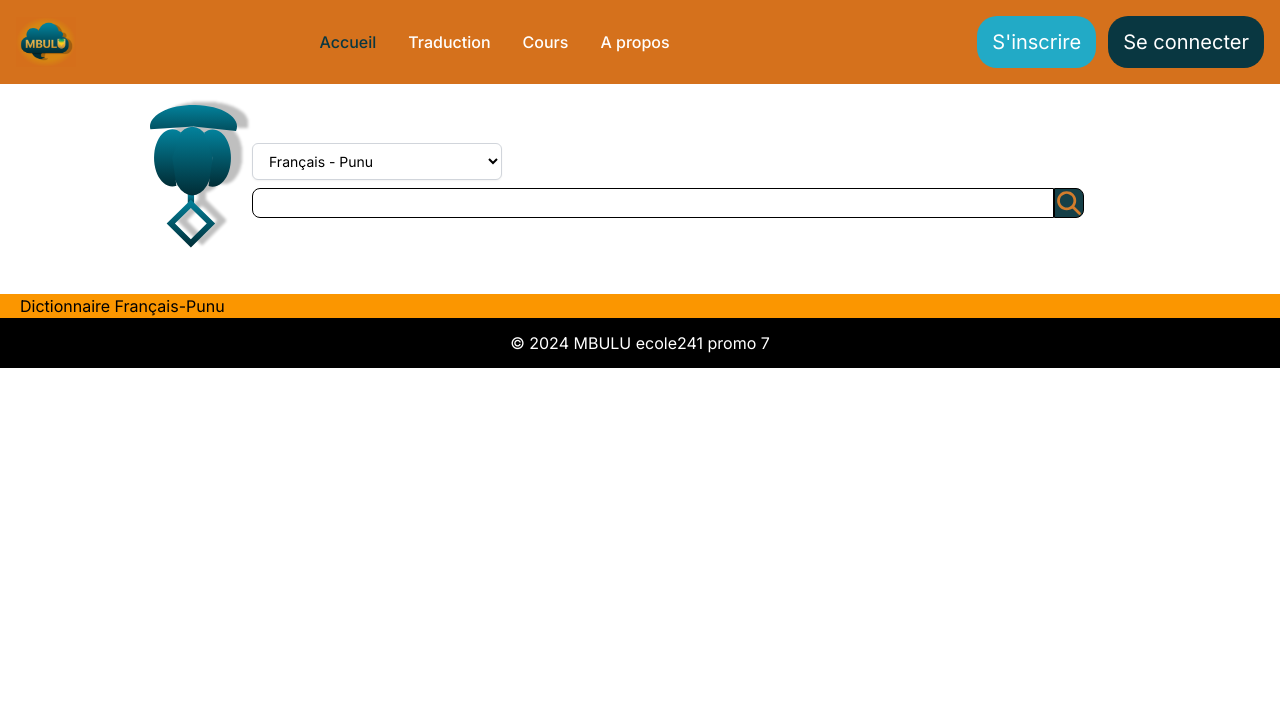
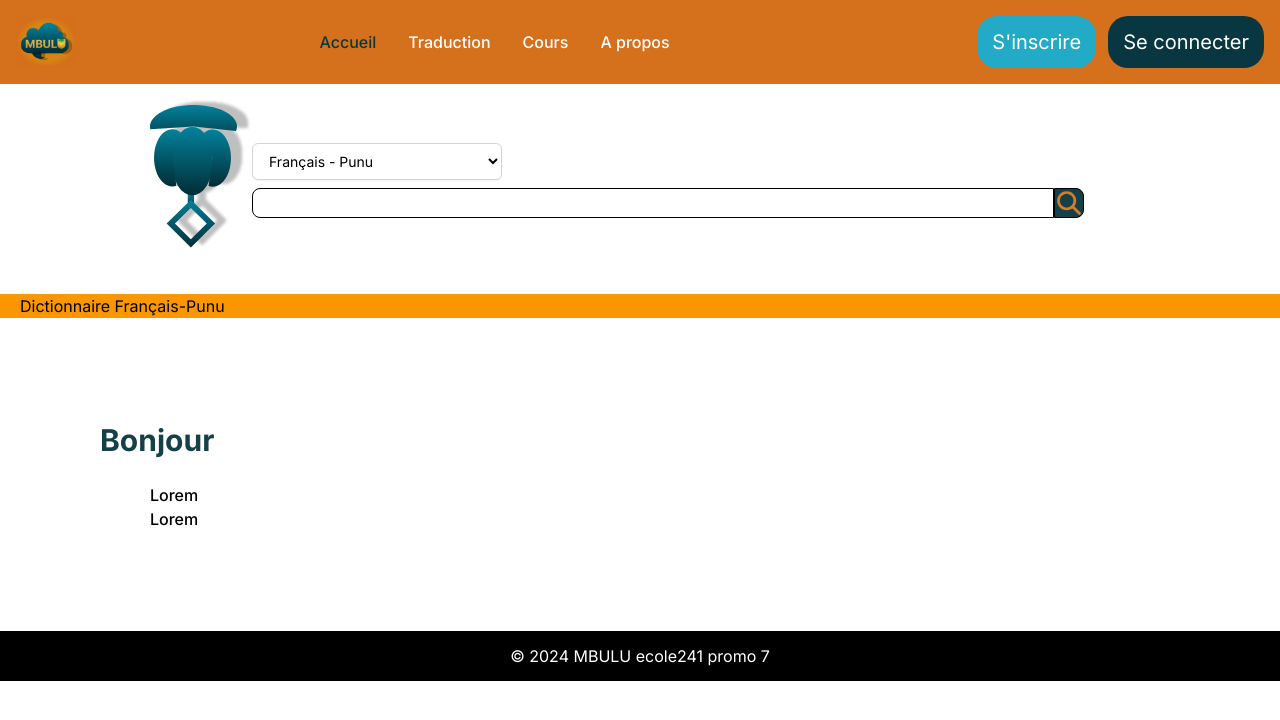
Before and after one commit to franckdarren/mbulu, a Next.js app: page /dictionnaire in a window 1280 px wide. Shown: the top 720 px of the page. Built offline with nearby package versions, Linux system fonts and the light colour scheme.

Commit message:
ajout des modifications

```diff
--- a/app/dictionnaire/page.js
+++ b/app/dictionnaire/page.js
@@ -2,6 +2,7 @@ import Image from "next/image";
 import { Search } from "./Search";
 import { Navbar } from "../_components/Navbar";
 import { Footer } from "../_components/Footer";
+import { Dictionnaire } from "./Dictionnaire";
 
 export default function PageDictionnaire() {
     return (
@@ -32,6 +33,8 @@ export default function PageDictionnaire() {
             </div>
             <div className="bg-[#FB9600] w-full pl-[20px] mt-[30px]">Dictionnaire Français-Punu</div>
 
+            <Dictionnaire titre="Bonjour" expression="Marambura" other="Lorem"/>
+
             <Footer />
         </main>
     );
```
